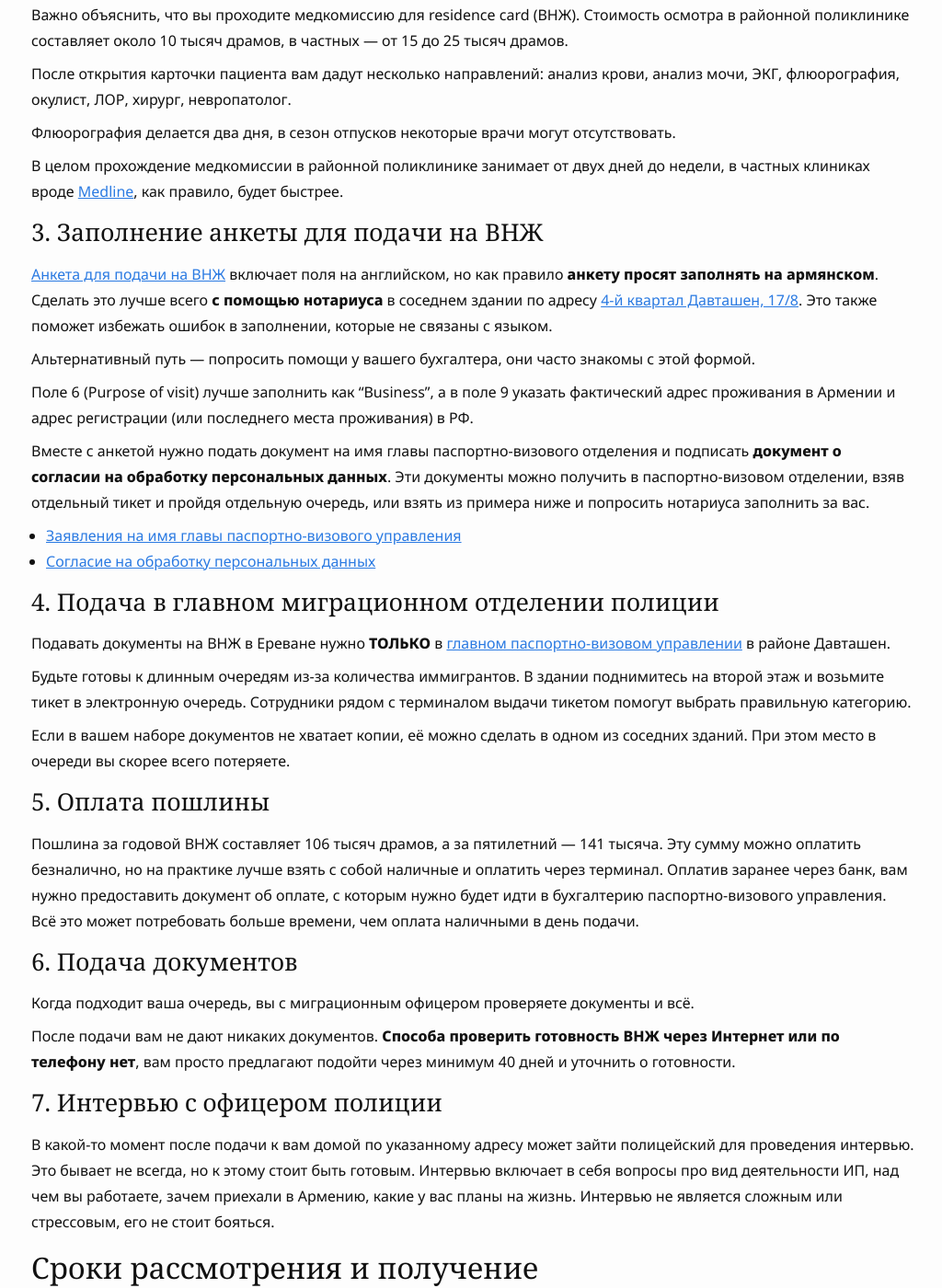
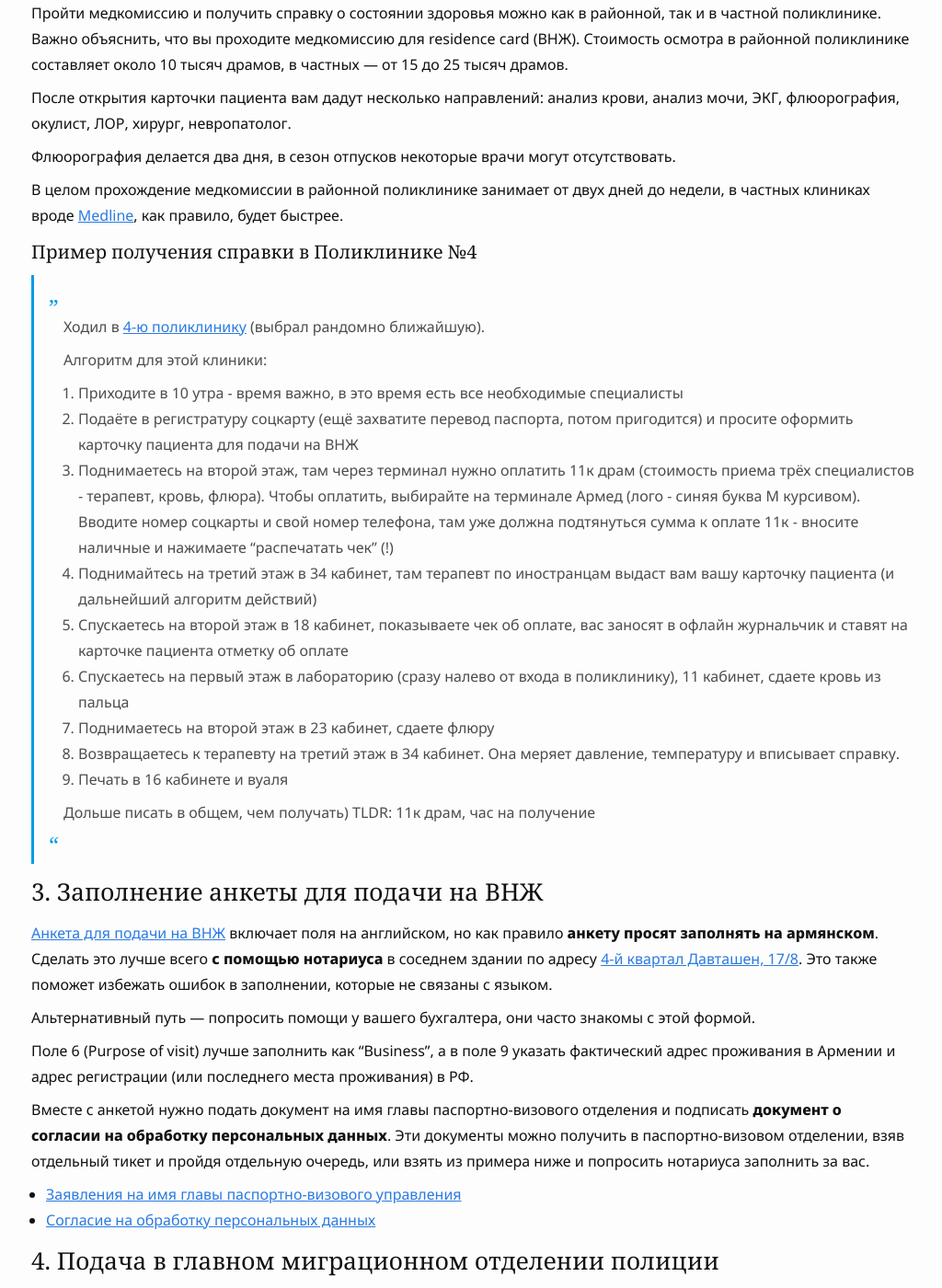
Before and after one commit to haywiki/haywiki.github.io, a Jekyll site: the page built from documents/residence.md, in a window 1280 px wide and 1400 px high, scrolled down 2156 px. Shown: the whole window at 92% size, without its empty margins (126-1150 px from the left). Built offline with Jekyll 4.4.1, drawn with Linux system fonts in a browser that asks for light colours; a script that is not in the unit is left out; some of the changed text lies outside the part shown.

Commit message:
Добавлен опыт получения справки для ВНЖ

```diff
--- a/documents/residence.md
+++ b/documents/residence.md
@@ -63,6 +63,23 @@
 
 В целом прохождение медкомиссии в районной поликлинике занимает от двух дней до недели, в частных клиниках
 вроде [Medline](https://www.medline.am/?l=ru), как правило, будет быстрее.
+
+#### Пример получения справки в Поликлинике №4
+
+> Ходил в [4-ю поликлинику](https://yandex.ru/maps/org/poliklinika_4/177687508613/) (выбрал рандомно ближайшую).
+>
+> Алгоритм для этой клиники:
+> 1. Приходите в 10 утра - время важно, в это время есть все необходимые специалисты
+> 2. Подаёте в регистратуру соцкарту (ещё захватите перевод паспорта, потом пригодится) и просите оформить карточку пациента для подачи на ВНЖ
+> 3. Поднимаетесь на второй этаж, там через терминал нужно оплатить 11к драм (стоимость приема трёх специалистов - терапевт, кровь, флюра). Чтобы оплатить, выбирайте на терминале Армед (лого - синяя буква М курсивом). Вводите номер соцкарты и свой номер телефона, там уже должна подтянуться сумма к оплате 11к - вносите наличные и нажимаете "распечатать чек" (!)
+> 4. Поднимайтесь на третий этаж в 34 кабинет, там терапевт по иностранцам выдаст вам вашу карточку пациента (и дальнейший алгоритм действий)
+> 5. Спускаетесь на второй этаж в 18 кабинет, показываете чек об оплате, вас заносят в офлайн журнальчик и ставят на карточке пациента отметку об оплате
+> 6. Спускаетесь на первый этаж в лабораторию (сразу налево от входа в поликлинику), 11 кабинет, сдаете кровь из пальца
+> 7. Поднимаетесь на второй этаж в 23 кабинет, сдаете флюру
+> 8. Возвращаетесь к терапевту на третий этаж в 34 кабинет. Она меряет давление, температуру и вписывает справку.
+> 9. Печать в 16 кабинете и вуаля
+>
+> Дольше писать в общем, чем получать) TLDR: 11к драм, час на получение
 
 ### 3. Заполнение анкеты для подачи на ВНЖ
 
```
Also changed, not shown: telegram-groups.md (+2 -1 lines).
